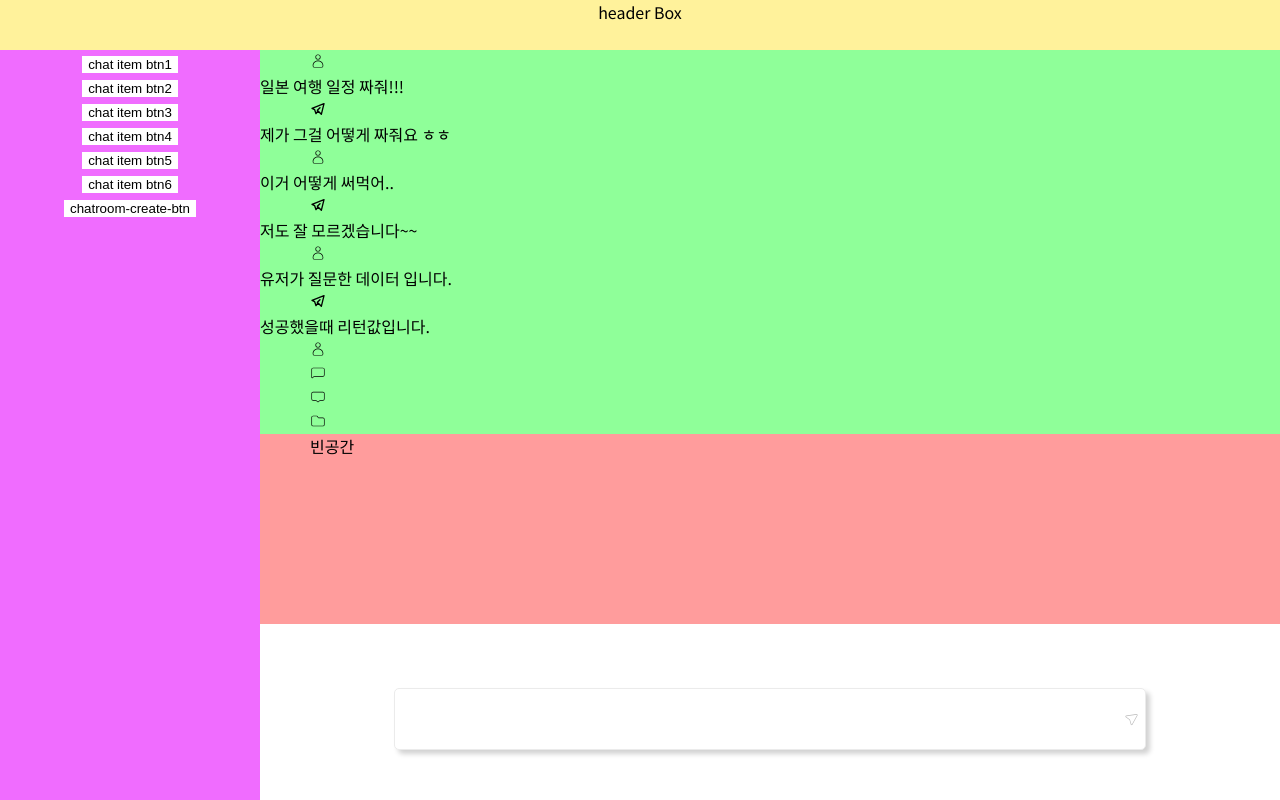
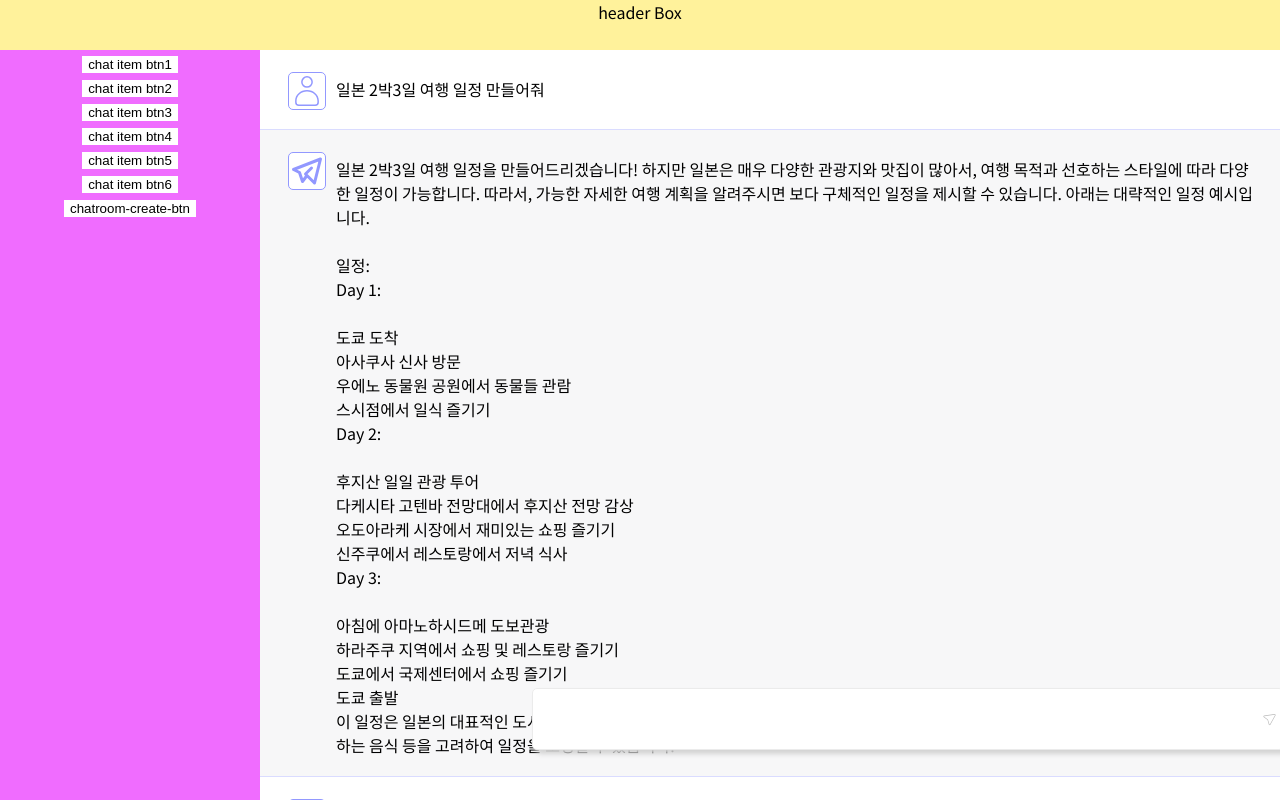
Before and after one commit to odh97/travelapp2023, a React (Create React App) app in the folder client/: page / in a window 1280 px wide. Built offline with nearby package versions, Linux system fonts and the light colour scheme.

Commit message:
v1.0.2 chat rooom css 작업

```diff
--- a/client/src/routes/ChatRoom.tsx
+++ b/client/src/routes/ChatRoom.tsx
@@ -22,13 +22,55 @@ DB-data를 map으로 뿌려주고
 
 
 */
-let user_val = "유저가 질문한 데이터 입니다.";
-let test_respones_data = "A: 성공했을때 리턴값입니다.";
+let user_val = `유저가 질문한 데이터 입니다.`;
+let test_respones_data = `A: 성공했을때 리턴값입니다.`;
 let test_DB_data = [
-  "Q:일본 여행 일정 짜줘!!!",
-  "A:제가 그걸 어떻게 짜줘요 ㅎㅎ",
-  "Q:이거 어떻게 써먹어..",
-  "A:저도 잘 모르겠습니다~~",
+`Q:일본 2박3일 여행 일정 만들어줘`,
+`A:일본 2박3일 여행 일정을 만들어드리겠습니다! 하지만 일본은 매우 다양한 관광지와 맛집이 많아서, 여행 목적과 선호하는 스타일에 따라 다양한 일정이 가능합니다. 따라서, 가능한 자세한 여행 계획을 알려주시면 보다 구체적인 일정을 제시할 수 있습니다. 아래는 대략적인 일정 예시입니다.
+
+일정:
+Day 1:
+
+도쿄 도착
+아사쿠사 신사 방문
+우에노 동물원 공원에서 동물들 관람
+스시점에서 일식 즐기기
+Day 2:
+
+후지산 일일 관광 투어
+다케시타 고텐바 전망대에서 후지산 전망 감상
+오도아라케 시장에서 재미있는 쇼핑 즐기기
+신주쿠에서 레스토랑에서 저녁 식사
+Day 3:
+
+아침에 아마노하시드메 도보관광
+하라주쿠 지역에서 쇼핑 및 레스토랑 즐기기
+도쿄에서 국제센터에서 쇼핑 즐기기
+도쿄 출발
+이 일정은 일본의 대표적인 도시인 도쿄와 후지산 등 일본에서 유명한 관광지를 방문하는 것을 기반으로 한 일정입니다. 여행 목적, 예산, 선호하는 음식 등을 고려하여 일정을 조정할 수 있습니다.`,
+`Q:오사카가 가고 싶은데 오사카 여행 일정으로 만들어 줄래?`,
+`A:물론입니다! 오사카 여행 일정을 제안해드리겠습니다.
+
+일정:
+Day 1:
+
+오사카 도착 후 호텔 체크인
+오사카성 탐방
+도톤보리 지역에서 유명한 음식점에서 오사카의 로컬 음식 체험
+신세카이에서 타워의 전망을 즐기고 지역의 가게들을 탐험
+Day 2:
+
+유니버설 스튜디오 재팬(USJ) 방문
+해리 포터의 마법 세계와 슈퍼 히어로들을 만나는 등 다양한 어트랙션 체험
+교토로 이동
+키요미즈데라 사원 방문
+기온 거리에서 전통 가게들을 탐험하며 저녁 식사
+Day 3:
+
+오사카 수상버스 투어로 오사카의 유명한 명소들을 감상
+신오사카 스카이빌딩에서 오사카 도시의 아름다운 전망 감상
+오사카에서의 마지막 저녁 식사를 즐긴 후 공항으로 이동
+이 일정은 오사카의 주요 명소인 오사카성, 도톤보리, 신세카이를 방문하며, 유니버설 스튜디오 재팬(USJ)을 경험하고 교토의 키요미즈데라 사원을 감상하는 것을 중점으로 한 일정입니다. 자유로운 시간을 가지고 현지의 다양한 음식과 문화를 즐기는 것도 추천드립니다. 여행 일정은 개인의 선호와 시기에 따라 변경될 수 있으니 참고 바랍니다. 즐거운 오사카 여행이 되길 바랍니다!`,
 ];
 
 let user = "Q:" + user_val;
@@ -42,15 +84,10 @@ test_DB_data.push(chatBot);
 
 function ChatRoom(): JSX.Element{
 
-// const inputRef = useRef<HTMLTextAreaElement>(null);
 const textRef = useRef<HTMLTextAreaElement>(null);
-let test = ():void =>{
-  textRef.current!.style.height = 'auto';
-  textRef.current!.style.height = textRef.current!.scrollHeight + "px";
-}
+const divRef = useRef<HTMLDivElement>(null);
 
-const divRef = useRef<HTMLDivElement>(null);
-let test2 = ():void =>{
+let txtInput = ():void =>{
   textRef.current!.style.height = 'auto';
   divRef.current!.style.height = 'auto';
   textRef.current!.style.height = textRef.current!.scrollHeight + "px";
@@ -61,7 +98,9 @@ let test2 = ():void =>{
   return (
   <div className='chat'>
     <Header />
+
     <main>
+
       <ChatList />
       <div className='chat-room'>
         <div className='txt-box'>
@@ -70,32 +109,34 @@ let test2 = ():void =>{
             if(value.charAt(0) === "Q"){
               return(
               <li className='user' key={index}>
-                <div><CiUser/></div>
-                {value.replace("Q:","")}
+                <div className='icon-box'><CiUser/></div>
+                <pre>{value.replace("Q:","")}</pre>
               </li>
               )
             }
             if(value.charAt(0) === "A"){
               return(
                 <li className='chat-bot' key={index}>
-                  <div><TbBrandTelegram/></div>
-                  {value.replace("A:","")}
+                  <div className='icon-box'><TbBrandTelegram /></div>
+                  <pre>{value.replace("A:","")}</pre>
                 </li>
                 )
             }
           })}
-          <li><CiUser/></li>
-          <li><CiChat1/></li>
-          <li><CiChat2/></li>
-          <li><CiFolderOn/></li>
+
           </ul>
-          <div className='empty-box'>빈공간</div>
+          <div className='empty-box'>
+            {/* 나중에 삭제 */}
+            <ul>
+              <li><CiUser/> <CiChat1/> <CiChat2/> <CiFolderOn/></li>
+            </ul>
+          </div>
         </div>
         <div className='chat-input-box'>
           <div className='chat-input-box-inner' ref={divRef}>
             <textarea cols={85} rows={1}
               ref={textRef}
-              onChange={()=>{test2()}}>
+              onChange={()=>{txtInput()}}>
             </textarea>
             <button><CiLocationArrow1/></button>
           </div>
--- a/client/src/styles/common/common.scss
+++ b/client/src/styles/common/common.scss
@@ -21,12 +21,30 @@ textarea::-webkit-scrollbar {
 
 textarea::-webkit-scrollbar-thumb {
   height: 30%; // 스크롤바의 길이
-  background: #217af4; // 스크롤바의 색상
+  background: #79b1ff; // 스크롤바의 색상
   border-radius: 10px;
 }
 
 textarea::-webkit-scrollbar-track {
   background: rgba(33, 122, 244, .1); //  스크롤바 뒷 배경 색
+}
+
+div::-webkit-scrollbar {
+  width: 8px;  // 스크롤바의 너비
+}
+
+div::-webkit-scrollbar-thumb {
+  height: 30%; // 스크롤바의 길이
+  background: #79b1ff; // 스크롤바의 색상
+  border-radius: 10px;
+}
+
+div::-webkit-scrollbar-track {
+  background: rgba(33, 122, 244, .1); //  스크롤바 뒷 배경 색
+}
+
+pre{
+  white-space: pre-wrap;
 }
 
 // common scss variable
@@ -35,3 +53,4 @@ $font-sm: 14px;   // mobile-본문
 $font-base: 16px; // web-본문
 $font-lg: 18px;   // 소제목
 $font-xl: 20px;   // 대제목
+$font-NoSansKR: 'Noto Sans KR', sans-serif; //폰트
--- a/client/src/styles/components/ChatRoom.scss
+++ b/client/src/styles/components/ChatRoom.scss
@@ -13,19 +13,62 @@
 
   }
   .chat-room{
-    position: relative;
     width: 100%;
     height: calc(100vh - 50px);
     margin-top: 50px;
 
-    // txt-box
+    // /* txt-box */
     .txt-box{
-      background-color: rgb(143, 255, 153);
       text-align: left;
-      text-indent: 50px;
+      height: calc(100vh - 50px);
+      overflow-y: scroll;
+
+      > ul > li{
+        position: relative;
+        width: 100%;
+        padding: 20px 0px;
+        display: flex;
+        justify-content: center;
+
+        &::before{
+          position: absolute;
+          left: 0;
+          bottom: 0;
+          width: 100%;
+          display: block;
+          content: "";
+          border-bottom: 1px solid #dadcff;
+        }
+
+        .icon-box{
+          position: relative;
+          width: 40px;
+          height: 40px;
+          svg{
+            position: absolute;
+            left: 2px;
+            top: 2px;
+            width: 36px;
+            height: 36px;
+            background-color: #fff;
+            color: #9298ff;
+            border: 1px solid #9298ff;
+            border-radius: 5px;
+          }
+        }
+        pre{
+          width: 90%;
+          height: auto;
+          margin-left: 10px;
+          margin-top: 7px;
+          font-family: $font-NoSansKR;
+
+        }
+      }
       .user{
       }
       .chat-bot{
+        background-color: rgb(247,247,248);
       }
       .empty-box{
         height: 190px;
@@ -33,8 +76,10 @@
       }
     }
     // txt-box
+
+    // /* chat-input-box */
     .chat-input-box{
-      position: absolute;
+      position: fixed;
       left: 0;
       bottom: 50px;
       width: 100%;
@@ -44,7 +89,7 @@
         width: 750px;
         min-height: 60px;
         max-height: 230px;
-        margin: 0 auto;
+        margin: 0 532px;
         display: flex;
         align-items: center;
         justify-content: center;
--- a/client/src/styles/layout/Header.scss
+++ b/client/src/styles/layout/Header.scss
@@ -5,4 +5,5 @@ header {
   height: 50px;
   background-color: #fff29b;
   position: fixed;
+  z-index: 100;
 }
```
